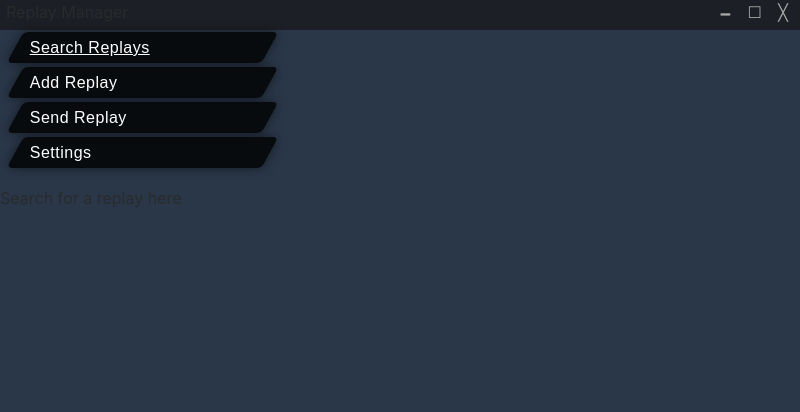
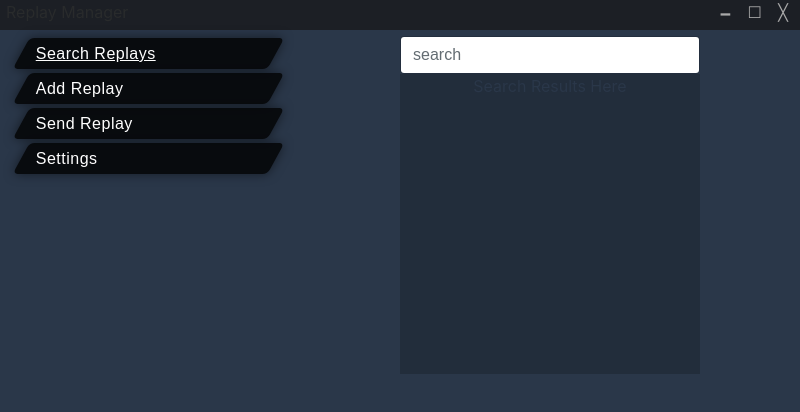
Before and after one commit to bcarne6/git-coached, an Electron app: page index.html in a window 800 px wide. Both pictures are taken after a click on the item "Search Replays". Drawn offline with Linux system fonts and the light colour scheme.

Commit message:
Search Btn / Styling

```diff
--- a/css/add-replay.css
+++ b/css/loaded-views.css
@@ -1,4 +1,4 @@
-#addreplayfile {
+.item-container {
     background-color: rgb(34, 45, 59);;
     color:rgb(42, 55, 73);;
     text-align: center;
--- a/css/rocket-league-btn.css
+++ b/css/rocket-league-btn.css
@@ -11,6 +11,7 @@
     color: white;
     display: table-cell;
     vertical-align: bottom;
+    float: left;
 }
 
 /* * {
--- a/css/style.css
+++ b/css/style.css
@@ -56,3 +56,13 @@ body {
 #close-btn:hover {
     background-color: #C75050
 }
+
+.load-content {
+    margin-left: 10px;
+    float: right;
+    margin: 5.5px 100px 100px 100px;
+}
+
+.search-bar {
+    border-radius: 2px;
+}
--- a/html/search-replay.html
+++ b/html/search-replay.html
@@ -1,3 +1,8 @@
 <div id="searchreplayfile">
-    <p>Search for a replay here</p>
+    <label for="search" class="sr-only">Search</label>
+    <input type="text" class="form-control" name="search" id="search" placeholder="search">
+    <span class="glyphicon glyphicon-search form-control-feedback"></span>
 </div>
+<div class="item-container">
+    Search Results Here
+</div>
--- a/index.html
+++ b/index.html
@@ -6,7 +6,7 @@
     <link href="css/bootstrap.css" rel="stylesheet" />
     <link href="css/style.css" rel="stylesheet" />
     <link href="css/rocket-league-btn.css" rel="stylesheet" />
-    <link href="css/add-replay.css" rel="stylesheet" />
+    <link href="css/loaded-views.css" rel="stylesheet" />
     <title>Bread boi's Replay Manager</title>
 </head>
 
```
Also changed, not shown: html/add-replay.html (+1 -1 lines).
